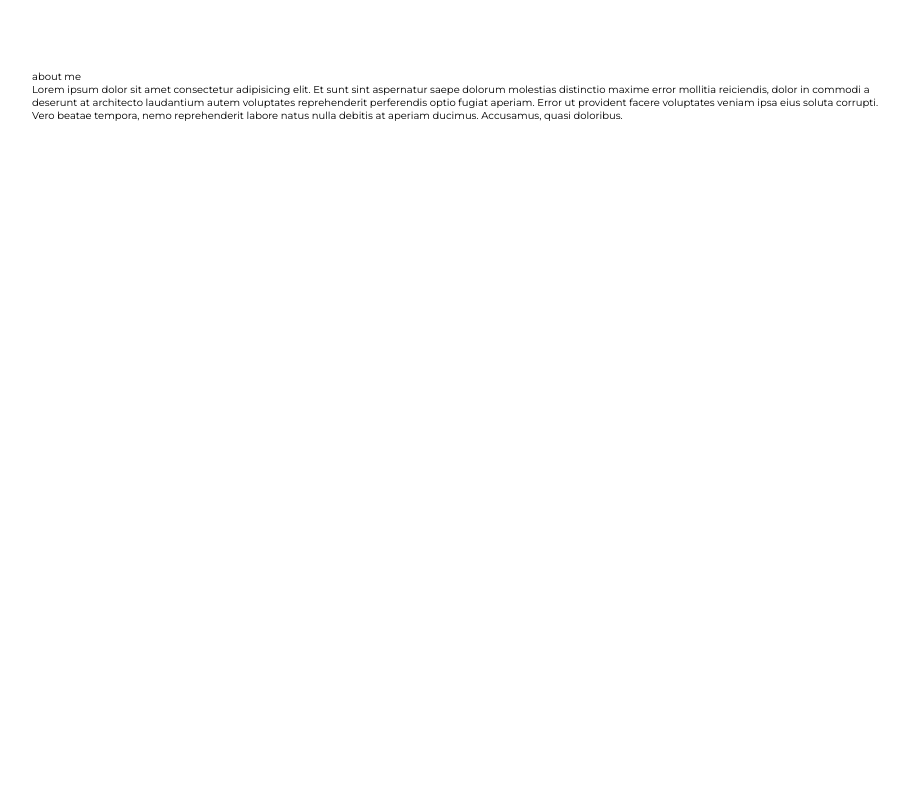
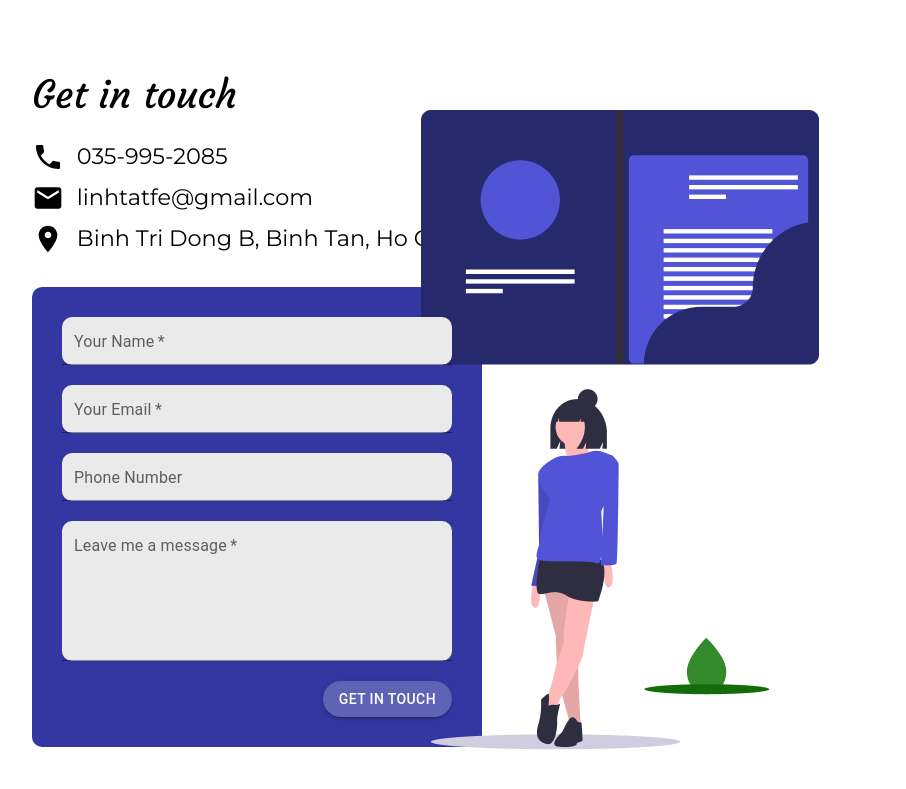
Before and after one commit to linhtat2000/Portfolio, a React (Create React App) app in the folder my-portfolio/: page / in a window 1280 px wide. Shown: the part 2390-3179 px from the top of the page, without its empty margins (328-1234 px from the left). Built offline with nearby package versions, Linux system fonts and the light colour scheme.

Commit message:
add form and contact page

```diff
--- a/my-portfolio/src/App.jsx
+++ b/my-portfolio/src/App.jsx
@@ -4,6 +4,7 @@ import Homepage from "./pages/homepage/Homepage";
 import AboutPage from "./pages/about-page/AboutPage";
 import ProjectPage from "./pages/project-page/ProjectPage";
 import ProjectDetail from "./pages/project-detail-page/ProjectDetail";
+import ContactPage from "./pages/contact-page/ContactPage";
 
 function App() {
   return (
@@ -11,7 +12,8 @@ function App() {
       <Routes>
         <Route path="/" element={<Homepage />} />
         <Route path="/project" element={<ProjectPage />} />
-        <Route path="/aboutme" element={<AboutPage />} />
+        <Route path="/about-me" element={<AboutPage />} />
+        <Route path="/contact-me" element={<ContactPage />} />
         <Route path="/project-detail/:id" element={<ProjectDetail />} />
       </Routes>
     </div>
--- a/my-portfolio/src/components/form/Form.jsx
+++ b/my-portfolio/src/components/form/Form.jsx
@@ -0,0 +1,63 @@
+import React from "react";
+
+import TextField from "@mui/material/TextField";
+
+import "./form.scss";
+import theme from "../../theme-btn";
+import Button from "@mui/material/Button";
+import { ThemeProvider } from "@mui/material";
+
+const Form = () => {
+  return (
+    <ThemeProvider theme={theme}>
+      <form className="form">
+        <TextField
+          fullWidth
+          id="name-input"
+          label="Your Name"
+          variant="filled"
+          size="small"
+          required
+          className="input"
+          color="primary"
+        />
+        <TextField
+          fullWidth
+          id="email-input"
+          label="Your Email"
+          variant="filled"
+          size="small"
+          required
+          className="input"
+          color="primary"
+        />
+        <TextField
+          fullWidth
+          id="phone-input"
+          label="Phone Number"
+          variant="filled"
+          size="small"
+          className="input"
+          color="primary"
+        />
+        <TextField
+          fullWidth
+          id="message"
+          label="Leave me a message"
+          rows={5}
+          variant="filled"
+          size="small"
+          multiline
+          required
+          className="input"
+          color="primary"
+        />
+        <Button variant="contained" color="primary" className="custom-btn">
+          get in touch
+        </Button>
+      </form>
+    </ThemeProvider>
+  );
+};
+
+export default Form;
--- a/my-portfolio/src/components/form/form.scss
+++ b/my-portfolio/src/components/form/form.scss
@@ -0,0 +1,17 @@
+.form {
+  background-color: #3437a1;
+  width: 450px;
+  height: 460px;
+  border-radius: 10px;
+  padding: 3em;
+
+  .input {
+    background-color: #f9f9f9;
+    border-radius: 10px;
+    margin-bottom: 2em;
+  }
+
+  .custom-btn {
+    float: right;
+  }
+}
--- a/my-portfolio/src/components/project-item/ProjectItem.jsx
+++ b/my-portfolio/src/components/project-item/ProjectItem.jsx
@@ -15,10 +15,18 @@ const ProjectItem = () => {
         />
         <div className="buttons">
           <ThemeProvider theme={theme}>
-            <Button variant="contained" color="primary" className="button">
+            <Button
+              variant="contained"
+              color="primary"
+              className="custom-button"
+            >
               view demo
             </Button>
-            <Button variant="contained" color="primary" className="button">
+            <Button
+              variant="contained"
+              color="primary"
+              className="custom-button"
+            >
               view detail
             </Button>
           </ThemeProvider>
--- a/my-portfolio/src/components/project-item/projectItem.scss
+++ b/my-portfolio/src/components/project-item/projectItem.scss
@@ -4,30 +4,66 @@
   width: 250px;
   display: flex;
   flex-direction: column;
-  margin: 4.2em 10em 0 0;
+  margin: 5em 10em 0 0;
 
   .thumbnail {
     position: relative;
     display: flex;
     justify-content: center;
     align-items: center;
+    border-radius: 6px;
+    background-color: rgba(0, 0, 0, 0.7);
     cursor: pointer;
+
+    &::before,
+    &::after {
+      content: "";
+      position: absolute;
+      top: 1.5em;
+      bottom: 1.5em;
+      left: 1.5em;
+      right: 1.5em;
+    }
+
+    &::before {
+      transform: scale(0, 1);
+      transition: $transition;
+      border-top: 1px solid white;
+      border-bottom: 1px solid white;
+    }
+
+    &::after {
+      transform: scale(0, 1);
+      transition: $transition;
+      border-left: 1px solid white;
+      border-right: 1px solid white;
+    }
+
+    &:hover::before {
+      transform: scale(1.06, 1);
+    }
+
+    &:hover::after {
+      transform: scale(1, 1.06);
+    }
 
     img {
       width: 100%;
-      border-radius: 10px;
+      border-radius: 6px;
+      transition: $transition;
     }
 
     &:hover {
-      transition: $transition;
-
       img {
-        opacity: 0.65;
+        opacity: 0.4;
+        // transform: scale(1.1);
+        transition: $transition;
       }
 
       .buttons {
         display: flex;
         flex-direction: column;
+        z-index: 1;
       }
     }
   }
@@ -36,15 +72,17 @@
     position: absolute;
     display: none;
 
-    .button {
+    .custom-button {
       margin-top: 1em;
+      min-width: 120px;
+      border-radius: 20px;
     }
   }
 
   .title {
     font-size: 1.2rem;
     font-weight: 600;
-    margin: 0.2em 0 1em;
+    margin: 0.65em 0 1em;
     align-self: center;
   }
 }
--- a/my-portfolio/src/global.scss
+++ b/my-portfolio/src/global.scss
@@ -2,17 +2,12 @@ $accent-clr: #5e63b6;
 
 $navbar-width: 300px;
 
-$transition: all 2s ease;
+$transition: all 0.8s ease;
 
 .main {
   margin-left: $navbar-width;
-  padding: 60px 60px;
+  padding: 6em 6em;
   height: 100vh;
-
-  .custom-btn {
-    min-width: 120px;
-    border-radius: 20px;
-  }
 
   .header {
     font-family: "Courgette", cursive;
@@ -29,4 +24,9 @@ $transition: all 2s ease;
   .bold-text {
     color: $accent-clr;
   }
+
+  .custom-btn {
+    min-width: 120px;
+    border-radius: 20px;
+  }
 }
--- a/my-portfolio/src/pages/contact-page/ContactPage.jsx
+++ b/my-portfolio/src/pages/contact-page/ContactPage.jsx
@@ -1,18 +1,34 @@
 import React from "react";
+
+import PhoneIcon from "@mui/icons-material/Phone";
+import MailIcon from "@mui/icons-material/Mail";
+import LocationOnIcon from "@mui/icons-material/LocationOn";
+
+import Form from "../../components/form/Form";
+import contact from "../../assets/contact.png";
+
 import "./contactPage.scss";
 
 const ContactPage = () => {
   return (
-    <div className="main">
-      contact page
-      <br />
-      Lorem ipsum dolor sit amet consectetur, adipisicing elit. Laboriosam
-      sapiente vitae magni expedita repellat nihil corrupti atque obcaecati
-      accusamus possimus saepe, enim, nulla perferendis rem quidem omnis
-      repellendus qui veritatis quo autem dolore impedit. Tenetur harum eligendi
-      repellat sequi, eius natus a, fugiat mollitia odio similique voluptatibus.
-      Quo atque, commodi vel vitae assumenda maiores cupiditate, laboriosam
-      distinctio modi pariatur explicabo!
+    <div className="main contact-section">
+      <img src={contact} alt="illustration" className="contact-img" />
+      <h2 className="header">Get in touch</h2>
+      <div className="information">
+        <div className="text">
+          <PhoneIcon className="icon" />
+          035-995-2085
+        </div>
+        <div className="text">
+          <MailIcon className="icon" />
+          linhtatfe@gmail.com
+        </div>
+        <div className="text">
+          <LocationOnIcon className="icon" />
+          Binh Tri Dong B, Binh Tan, Ho Chi Minh
+        </div>
+      </div>
+      <Form />
     </div>
   );
 };
--- a/my-portfolio/src/pages/contact-page/contactPage.scss
+++ b/my-portfolio/src/pages/contact-page/contactPage.scss
@@ -1,3 +1,23 @@
-.main {
-  scroll-snap-align: center;
+.contact-section {
+  position: relative;
+
+  .contact-img {
+    position: absolute;
+    top: 100px;
+    right: 100px;
+  }
+
+  .information {
+    margin: 2.2em 0 3.2em;
+
+    .text {
+      display: flex;
+      margin: 0.4em 0;
+
+      .icon {
+        font-size: 2rem;
+        margin-right: 0.4em;
+      }
+    }
+  }
 }
--- a/my-portfolio/src/pages/homepage/Homepage.jsx
+++ b/my-portfolio/src/pages/homepage/Homepage.jsx
@@ -12,7 +12,7 @@ import "../../global.scss";
 import "./homepage.scss";
 import ProjectPage from "../project-page/ProjectPage";
 import AboutPage from "../about-page/AboutPage";
-import ContactPage from "../about-page/AboutPage";
+import ContactPage from "../contact-page/ContactPage";
 
 const Homepage = () => {
   return (
--- a/my-portfolio/src/pages/project-page/projectPage.scss
+++ b/my-portfolio/src/pages/project-page/projectPage.scss
@@ -5,7 +5,7 @@
 
     .text {
       width: 600px;
-      margin: 1em 0;
+      margin: 1.2em 0;
     }
 
     .custom-btn {
```
Also changed, not shown: my-portfolio/src/assets/contact.png (added).
